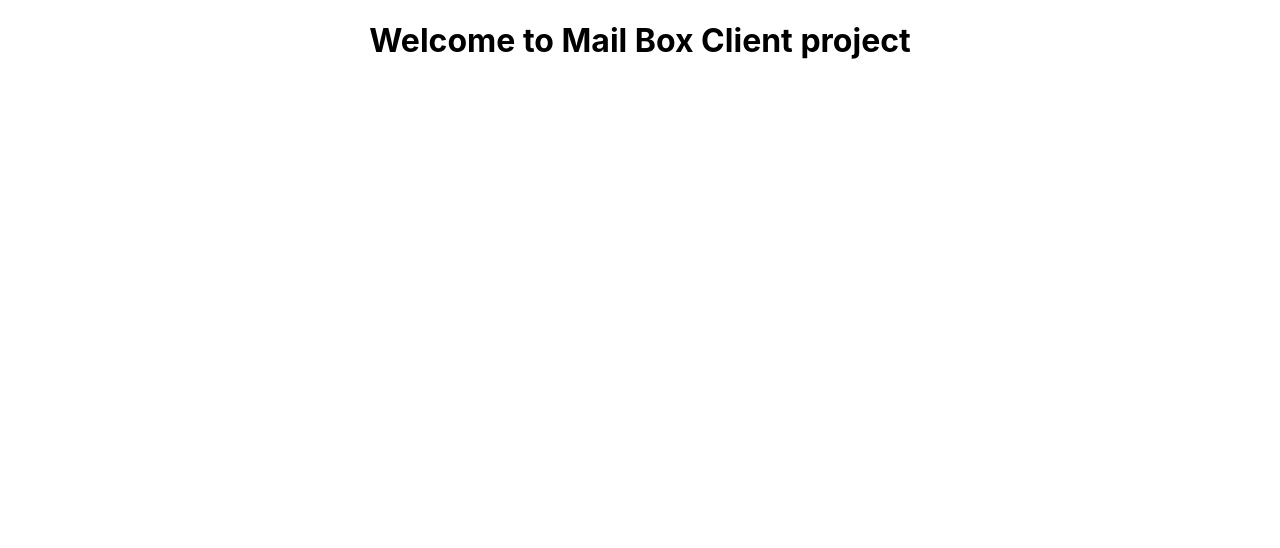
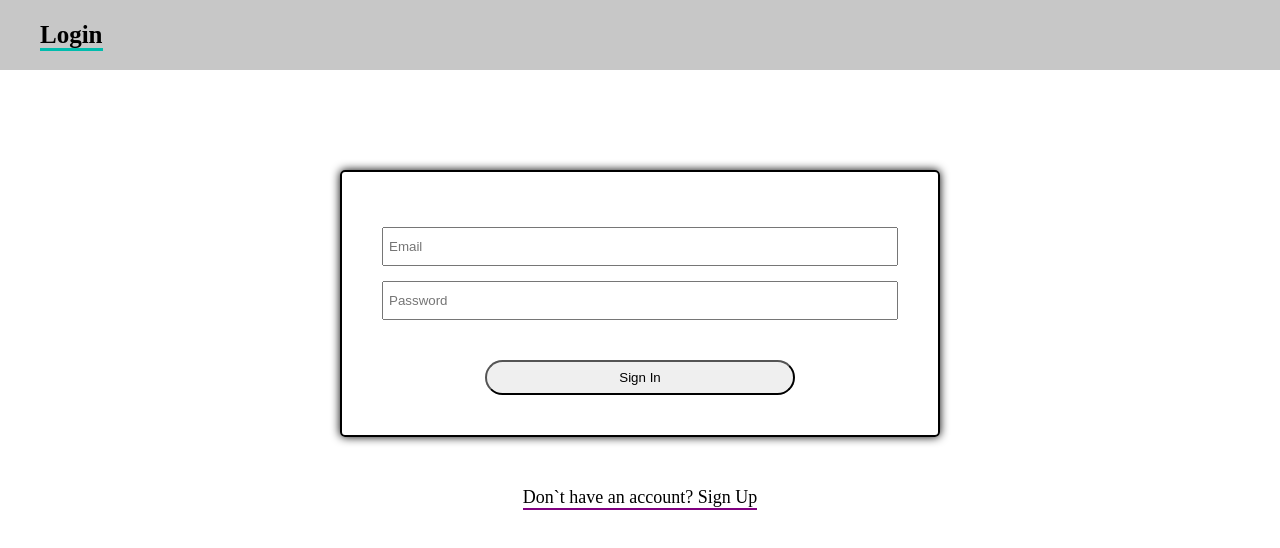
Before and after one commit to chithranjan510/mail-box-client, a React (Create React App) app: page /login in a window 1280 px wide. Shown: the top 548 px of the page. Built offline with nearby package versions, Linux system fonts and the light colour scheme.

Commit message:
created the login page

```diff
--- a/package.json
+++ b/package.json
@@ -3,11 +3,14 @@
   "version": "0.1.0",
   "private": true,
   "dependencies": {
+    "@reduxjs/toolkit": "^1.9.0",
     "@testing-library/jest-dom": "^5.16.5",
     "@testing-library/react": "^13.4.0",
     "@testing-library/user-event": "^13.5.0",
     "react": "^18.2.0",
     "react-dom": "^18.2.0",
+    "react-redux": "^8.0.5",
+    "react-router-dom": "^6.4.3",
     "react-scripts": "5.0.1",
     "web-vitals": "^2.1.4"
   },
--- a/src/App.css
+++ b/src/App.css
@@ -1,38 +1,4 @@
-.App {
-  text-align: center;
+body {
+  margin: 0;
+  padding: 0;
 }
-
-.App-logo {
-  height: 40vmin;
-  pointer-events: none;
-}
-
-@media (prefers-reduced-motion: no-preference) {
-  .App-logo {
-    animation: App-logo-spin infinite 20s linear;
-  }
-}
-
-.App-header {
-  background-color: #282c34;
-  min-height: 100vh;
-  display: flex;
-  flex-direction: column;
-  align-items: center;
-  justify-content: center;
-  font-size: calc(10px + 2vmin);
-  color: white;
-}
-
-.App-link {
-  color: #61dafb;
-}
-
-@keyframes App-logo-spin {
-  from {
-    transform: rotate(0deg);
-  }
-  to {
-    transform: rotate(360deg);
-  }
-}
--- a/src/App.js
+++ b/src/App.js
@@ -1,11 +1,17 @@
 import React from 'react';
+import { Routes, Route } from 'react-router-dom';
+
 import './App.css';
+import Layout from './components/Layout';
+import Login from './pages/Login';
 
 function App() {
   return (
-    <div className="App">
-      <h1>Welcome to Mail Box Client project</h1>
-    </div>
+    <Layout>
+      <Routes>
+        <Route path='/login' element={<Login />} />
+      </Routes>
+    </Layout>
   );
 }
 
--- /dev/null
+++ b/src/components/Layout.js
@@ -0,0 +1,14 @@
+import React from 'react';
+
+import MainNavigation from './MainNavigation';
+
+const Layout = (props) => {
+  return (
+    <React.Fragment>
+      <MainNavigation />
+      {props.children}
+    </React.Fragment>
+  );
+};
+
+export default Layout;
--- /dev/null
+++ b/src/components/MainNavigation.js
@@ -0,0 +1,20 @@
+import React from 'react';
+import { NavLink } from 'react-router-dom';
+
+import classes from './MainNavigation.module.css';
+
+const MainNavigation = () => {
+  return (
+    <div className={classes.mainNav}>
+      <nav>
+        <ul>
+          <li>
+            <NavLink to='/login' className={({isActive}) => isActive ? classes.active : ''}>Login</NavLink>
+          </li>
+        </ul>
+      </nav>
+    </div>
+  );
+};
+
+export default MainNavigation;
--- /dev/null
+++ b/src/components/MainNavigation.module.css
@@ -0,0 +1,20 @@
+.mainNav {
+  background-color: #c7c7c7;
+  padding: 5px 0 5px 0;
+  position: sticky;
+}
+
+.mainNav li {
+  list-style: none;
+}
+
+.mainNav a {
+  text-decoration: none;
+  font-size: 25px;
+  color: black;
+  font-weight: bold;
+}
+
+.mainNav a.active {
+  border-bottom: 3px solid #00bcad;
+}
--- a/src/index.css
+++ b/src/index.css
@@ -1,13 +1,8 @@
 body {
   margin: 0;
-  font-family: -apple-system, BlinkMacSystemFont, 'Segoe UI', 'Roboto', 'Oxygen',
-    'Ubuntu', 'Cantarell', 'Fira Sans', 'Droid Sans', 'Helvetica Neue',
-    sans-serif;
-  -webkit-font-smoothing: antialiased;
-  -moz-osx-font-smoothing: grayscale;
+  padding: 0;
 }
 
-code {
-  font-family: source-code-pro, Menlo, Monaco, Consolas, 'Courier New',
-    monospace;
+button:active {
+  transform: scale(0.95);
 }
--- a/src/index.js
+++ b/src/index.js
@@ -2,16 +2,11 @@ import React from 'react';
 import ReactDOM from 'react-dom/client';
 import './index.css';
 import App from './App';
-import reportWebVitals from './reportWebVitals';
+import { BrowserRouter } from 'react-router-dom';
 
 const root = ReactDOM.createRoot(document.getElementById('root'));
 root.render(
-  <React.StrictMode>
+  <BrowserRouter>
     <App />
-  </React.StrictMode>
+  </BrowserRouter>
 );
-
-// If you want to start measuring performance in your app, pass a function
-// to log results (for example: reportWebVitals(console.log))
-// or send to an analytics endpoint. Learn more: https://bit.ly/CRA-vitals
-reportWebVitals();
--- /dev/null
+++ b/src/pages/Login.js
@@ -0,0 +1,92 @@
+import React, { useState, useRef } from 'react';
+import { json } from 'react-router-dom';
+
+import classes from './Login.module.css';
+
+const Login = () => {
+  const [hasAccount, setHasAccount] = useState(true);
+  const emailRef = useRef();
+  const passwordRef = useRef();
+  const confirmPasswordRef = useRef();
+
+  const hasAccountHandler = () => {
+    setHasAccount((preState) => !preState);
+  };
+
+  let url;
+  if (hasAccount) {
+    url =
+      'https://identitytoolkit.googleapis.com/v1/accounts:signInWithPassword?key=AIzaSyCB2P8_r8feLXVmRMO7eZRtr0ULvAftckQ';
+  } else {
+    url =
+      'https://identitytoolkit.googleapis.com/v1/accounts:signUp?key=AIzaSyCB2P8_r8feLXVmRMO7eZRtr0ULvAftckQ';
+  }
+
+  const loginFormHandler = async (event) => {
+    event.preventDefault();
+
+    if (
+      !hasAccount &&
+      passwordRef.current.value !== confirmPasswordRef.current.value
+    ) {
+      alert('Password and Confirmed password are different');
+      return;
+    }
+
+    try {
+      const respense = await fetch(url, {
+        method: 'POST',
+        body: JSON.stringify({
+          email: emailRef.current.value,
+          password: passwordRef.current.value,
+          returnSecureToken: true,
+        }),
+        headers: {
+          'Content-Type': 'application/json',
+        },
+      });
+
+      const data = await respense.json();
+
+      if (respense.ok) {
+        console.log('Login SuccessFul');
+      } else {
+        throw data.error;
+      }
+    } catch (error) {
+      alert(error.message);
+    }
+  };
+
+  return (
+    <div className={classes['main-form']}>
+      <form className={classes.form} onSubmit={loginFormHandler}>
+        <input type='email' placeholder='Email' ref={emailRef} required />
+        <input
+          type='password'
+          placeholder='Password'
+          ref={passwordRef}
+          required
+        />
+        {!hasAccount && (
+          <input
+            type='password'
+            placeholder='Confirm Password'
+            ref={confirmPasswordRef}
+            required
+          />
+        )}
+        <div className={classes.button}>
+          <button type='submit'>{hasAccount ? 'Sign In' : 'Sign Up'}</button>
+        </div>
+      </form>
+      <div onClick={hasAccountHandler} className={classes.hasAccount}>
+        {hasAccount
+          ? 'Don`t have an account? Sign Up'
+          : 'Have an account? Sign In'}
+      </div>
+    </div>
+  );
+};
+
+export default Login;
--- /dev/null
+++ b/src/pages/Login.module.css
@@ -0,0 +1,41 @@
+.main-form {
+  width: 600px;
+  margin: auto;
+  margin-top: 100px;
+  box-sizing: border-box;
+}
+
+.form {
+  border: 2px solid black;
+  padding: 40px;
+  border-radius: 5px;
+  box-shadow: 0 0 10px black;
+}
+
+.form input {
+  display: block;
+  box-sizing: border-box;
+  padding: 10px 0 10px 5px;
+  margin: 15px 0 15px 0;
+  width: 100%;
+}
+
+.button {
+  margin-top: 40px;
+  text-align: center;
+}
+
+.button button {
+  width: 60%;
+  padding: 8px 0 8px 0;
+  border-radius: 25px;
+}
+
+.hasAccount {
+  margin: auto;
+  margin-top: 50px;
+  font-size: 18px;
+  cursor: pointer;
+  border-bottom: 2px solid purple;
+  width: fit-content;
+}
```
Also changed, not shown: 1 other file (tests, documents, lock files or other folders).
